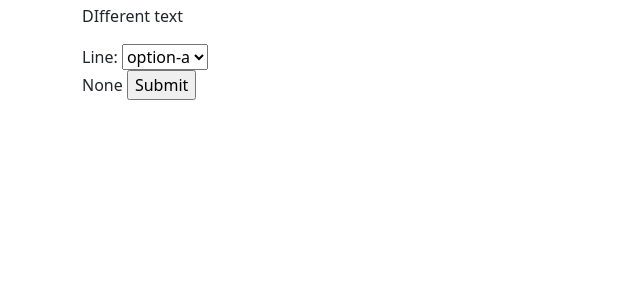
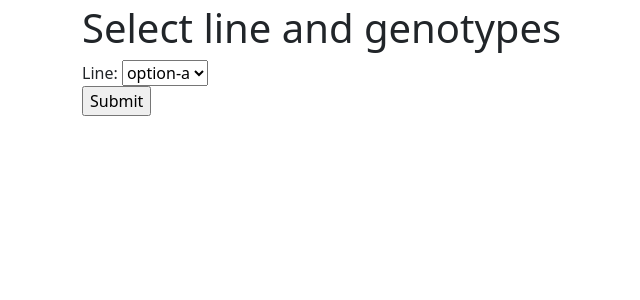
Before and after one commit to neuroinformatics-unit/OSCaR-web-app, a Django app: page /optimiser/ in a window 1280 px wide. Shown: the part 56-356 px from the top of the page, without its empty margins (0-640 px from the left). Run offline with Django 5.2, Linux system fonts and the light colour scheme; parts of the project's set-up code (start-up, migrations or seed data) failed here and were passed over; some libraries are stand-ins or nearby versions.

Commit message:
tidy up implementation and add genotype choices

```diff
--- a/oscar_web_app/optimiser/forms.py
+++ b/oscar_web_app/optimiser/forms.py
@@ -1,5 +1,6 @@
 from django import forms
 from django.forms import formset_factory
+from oscar_colony.breeding_scheme import Genotype
 
 
 class LineForm(forms.Form):
@@ -19,7 +20,13 @@ class GenotypeForm(forms.Form):
         # mutations is a kwarg
         if mutation_names:
             for mutation_name in mutation_names:
-                self.fields[mutation_name] = forms.CharField()
+                self.fields[mutation_name] = forms.ChoiceField(
+                    choices=(
+                        (Genotype.WT, "WT"),
+                        (Genotype.HET, "HET"),
+                        (Genotype.HOM, "HOM"),
+                    )
+                )
 
 
 GenotypeFormSet = formset_factory(GenotypeForm)
--- a/oscar_web_app/optimiser/views.py
+++ b/oscar_web_app/optimiser/views.py
@@ -6,24 +6,23 @@ from .forms import LineForm
 
 def select_genotypes(request):
 
+    context = {}
     if request.method == "POST":
         # create a form instance and populate it with data from the request:
-        form = LineForm(request.POST)
+        line_form = LineForm(request.POST)
 
-        context = {"form": form}
-        line = request.POST.get("line")
-        if line:
-            # Fetches mutations from API
-            mutations = ["Mut-A", "Mut-B", "Mut-C"]
-            genotype_formset = GenotypeFormSet(
-                form_kwargs={"mutation_names": mutations}
-            )
-        else:
-            genotype_formset = None
+        if line_form.is_valid():
+            line = line_form.cleaned_data["line"]
 
+            if line:
+                # Fetches mutations from API
+                mutations = ["Mut-A", "Mut-B", "Mut-C"]
+                genotype_formset = GenotypeFormSet(
+                    form_kwargs={"mutation_names": mutations}
+                )
+                context["genotype_formset"] = genotype_formset
     else:
-        form = LineForm()
-        genotype_formset = None
+        line_form = LineForm()
 
-    context = {"form": form, "genotype_formset": genotype_formset}
+    context["line_form"] = line_form
     return render(request, "optimiser/select_genotypes.html", context)
--- a/oscar_web_app/templates/optimiser/select_genotypes.html
+++ b/oscar_web_app/templates/optimiser/select_genotypes.html
@@ -2,10 +2,10 @@
 
 {% block title %}Select genotypes{% endblock title %}
 {% block content %}
-  <p>DIfferent text</p>
+  <h1>Select line and genotypes</h1>
   <form action="" method="post">
     {% csrf_token %}
-    {{ form }}
+    {{ line_form }}
     {{ genotype_formset }}
     <input type="submit" value="Submit" />
   </form>
```
